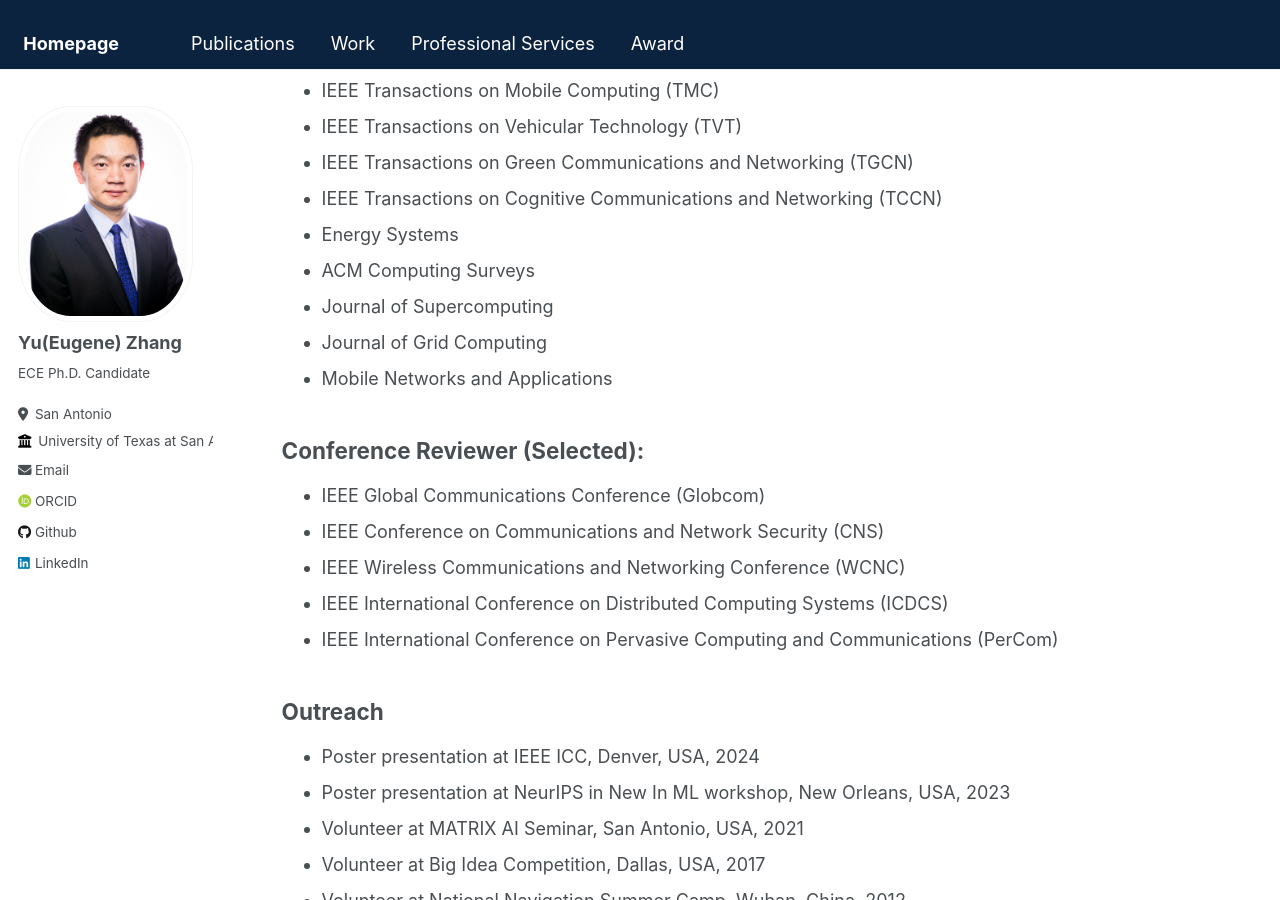
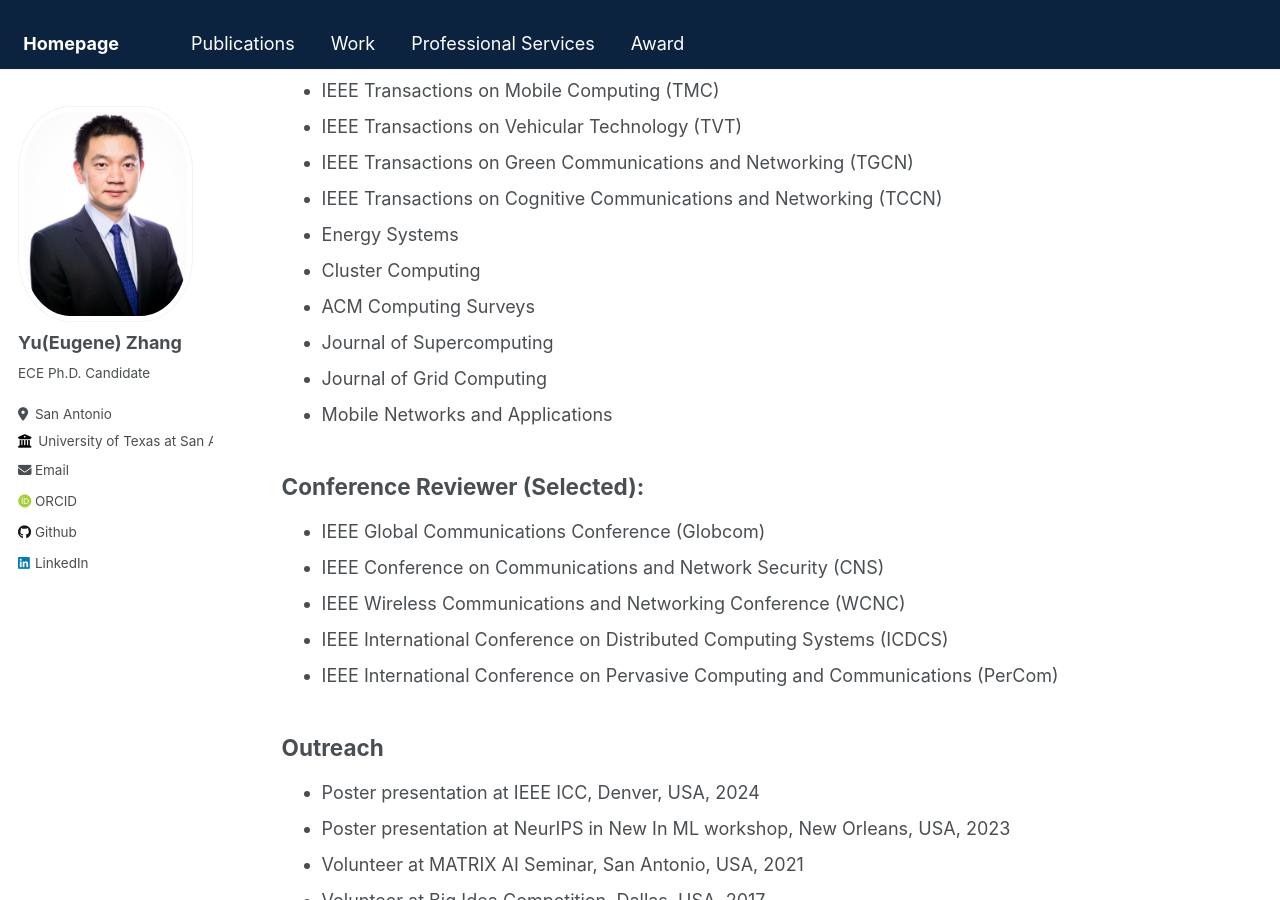
Before and after one commit to Yu-Zhang-Eugene/yu-zhang-eugene.github.io, a Jekyll site: the page built from _pages/professional-services.md, in a window 1280 px wide and 900 px high, scrolled down 462 px. Built offline with Jekyll 4.4.1, drawn with Linux system fonts in a browser that asks for light colours; some web fonts are replaced.

Commit message:
Update professional-services.md

```diff
--- a/_pages/professional-services.md
+++ b/_pages/professional-services.md
@@ -20,6 +20,7 @@ Journal Reviewer (Selected):
 - IEEE Transactions on Green Communications and Networking (TGCN)
 - IEEE Transactions on Cognitive Communications and Networking (TCCN)
 - Energy Systems
+- Cluster Computing
 - ACM Computing Surveys
 - Journal of Supercomputing
 - Journal of Grid Computing
```
